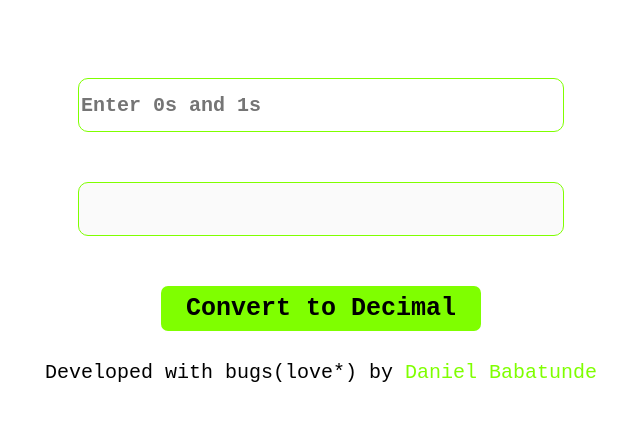
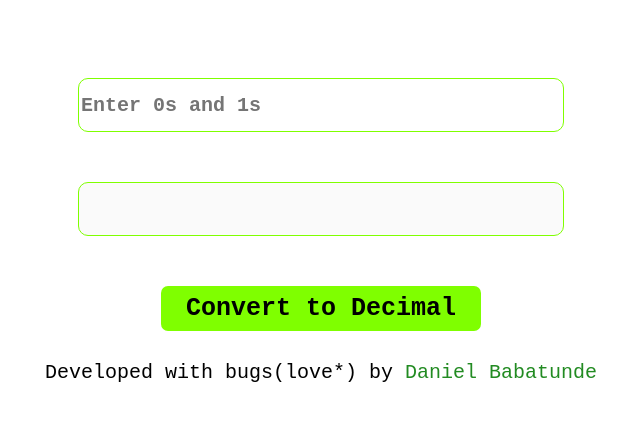
Before and after one commit to DannieBabz/Bin2Dec, a plain HTML site: page index.html in a window 1280 px wide. Shown: the part 299-720 px from the top of the page, without its empty margins (319-959 px from the left). Drawn offline with Linux system fonts and the light colour scheme.

Commit message:
Add files via upload

```diff
--- a/style.css
+++ b/style.css
@@ -56,5 +56,5 @@ footer{
 }
 a{
     text-decoration: none;
-    color: chartreuse;
+    color: forestgreen;
 }
```
